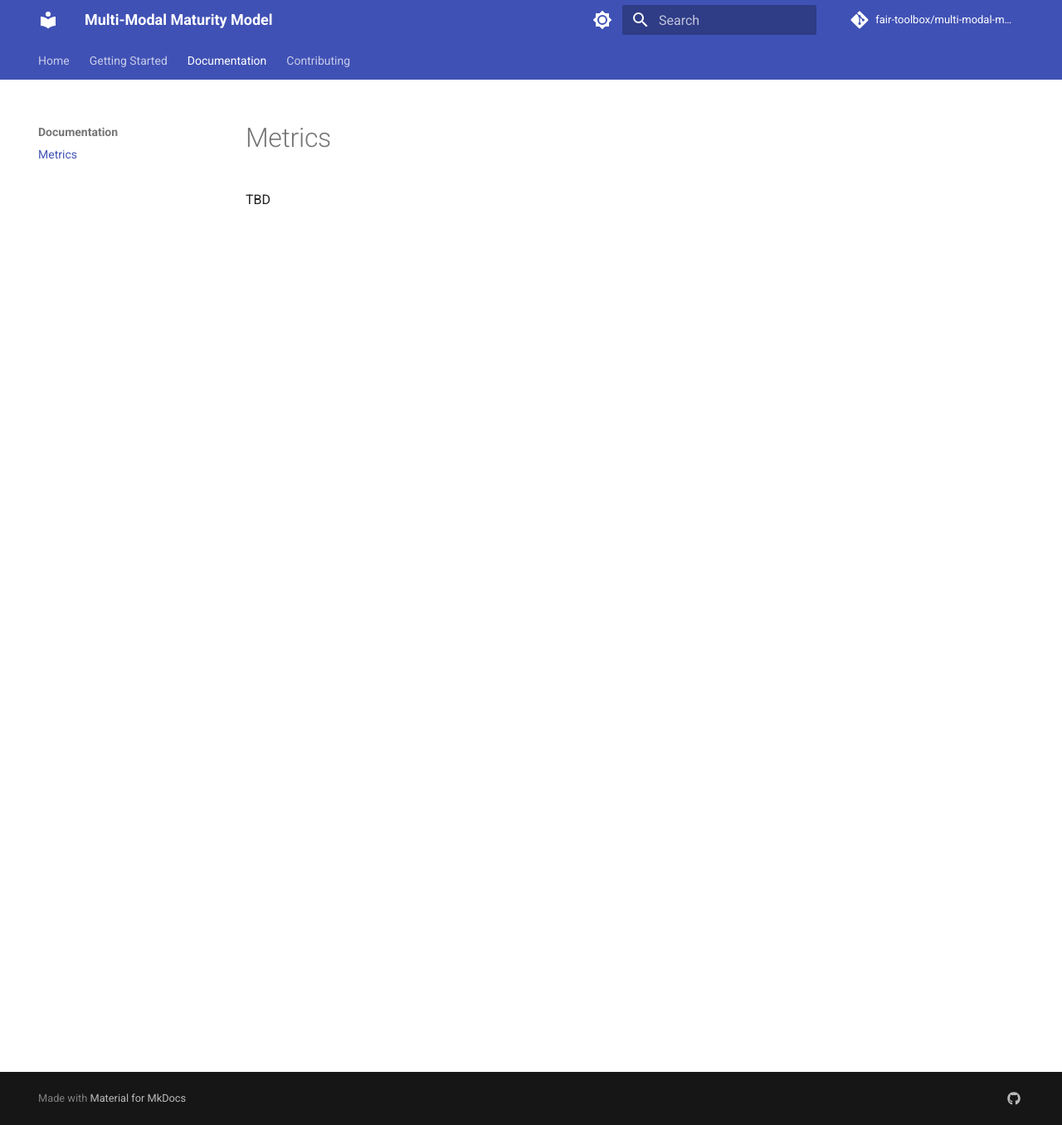
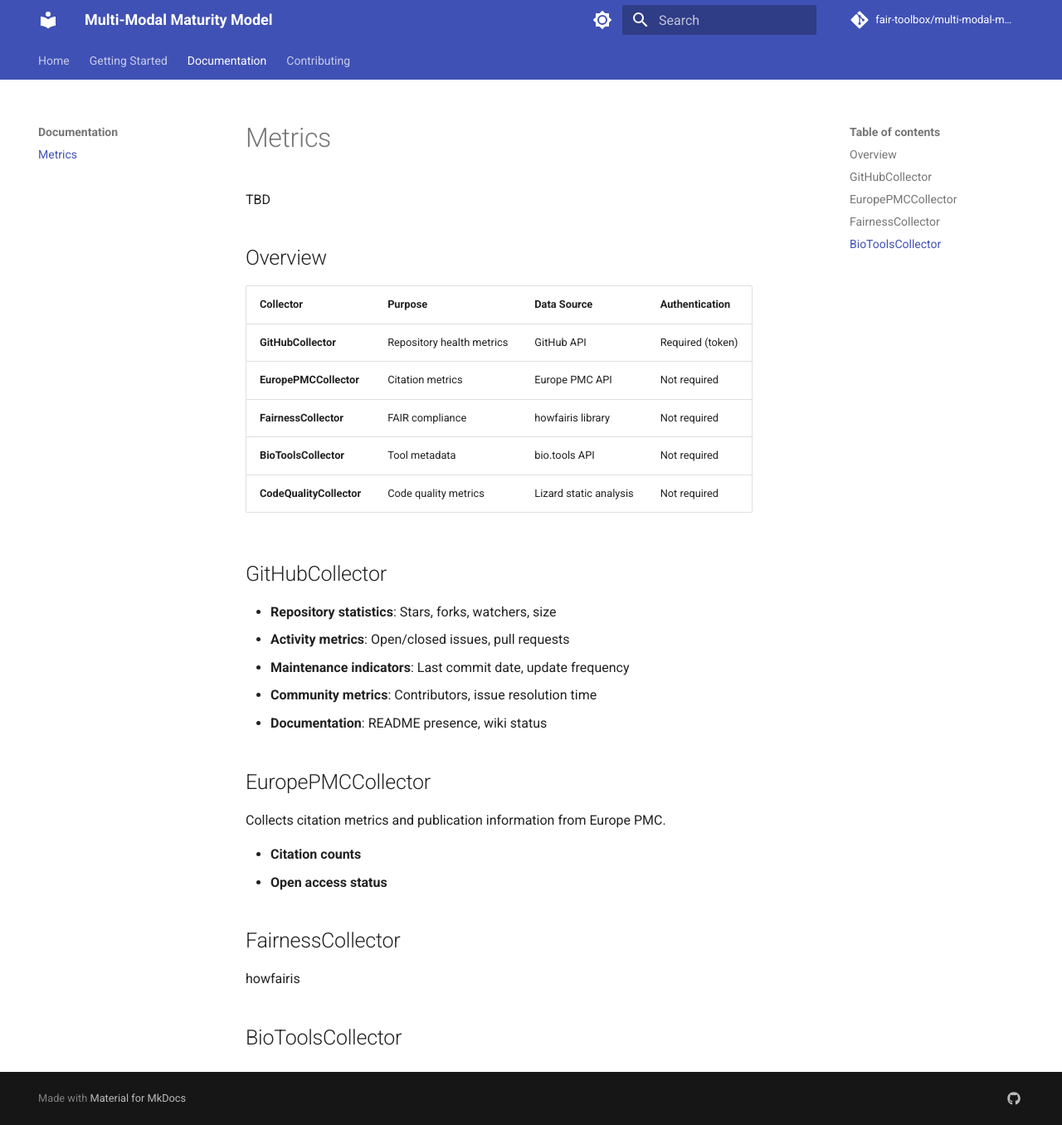
Before and after one commit to fair-toolbox/multi-modal-maturity-model, an MkDocs documentation site: the page built from docs/metrics.md, in a window 1280 px wide and 1356 px high. Shown: the whole window at 83% size. Built offline with MkDocs 1.6.1 and Material for MkDocs 9.7.7, drawn with Linux system fonts in a browser that asks for light colours; comment, search, counter and statistics services are not loaded.

Commit message:
update metrics documentation

```diff
--- a/docs/metrics.md
+++ b/docs/metrics.md
@@ -1,3 +1,36 @@
 # Metrics
 
 TBD
+
+
+## Overview
+
+| Collector | Purpose | Data Source | Authentication |
+|-----------|---------|-------------|----------------|
+| **GitHubCollector** | Repository health metrics | GitHub API | Required (token) |
+| **EuropePMCCollector** | Citation metrics | Europe PMC API | Not required |
+| **FairnessCollector** | FAIR compliance | howfairis library | Not required |
+| **BioToolsCollector** | Tool metadata | bio.tools API | Not required |
+| **CodeQualityCollector** | Code quality metrics | Lizard static analysis | Not required |
+
+## GitHubCollector
+
+- **Repository statistics**: Stars, forks, watchers, size
+- **Activity metrics**: Open/closed issues, pull requests
+- **Maintenance indicators**: Last commit date, update frequency
+- **Community metrics**: Contributors, issue resolution time
+- **Documentation**: README presence, wiki status
+
+
+## EuropePMCCollector
+
+Collects citation metrics and publication information from Europe PMC.
+
+- **Citation counts**
+- **Open access status**
+
+## FairnessCollector
+
+howfairis
+
+## BioToolsCollector
```
